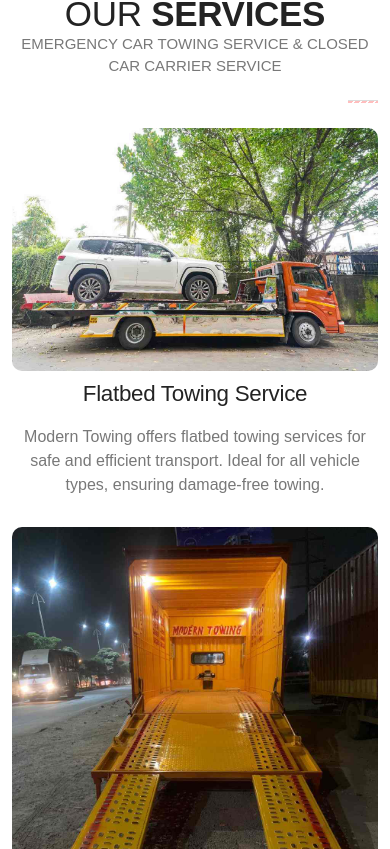
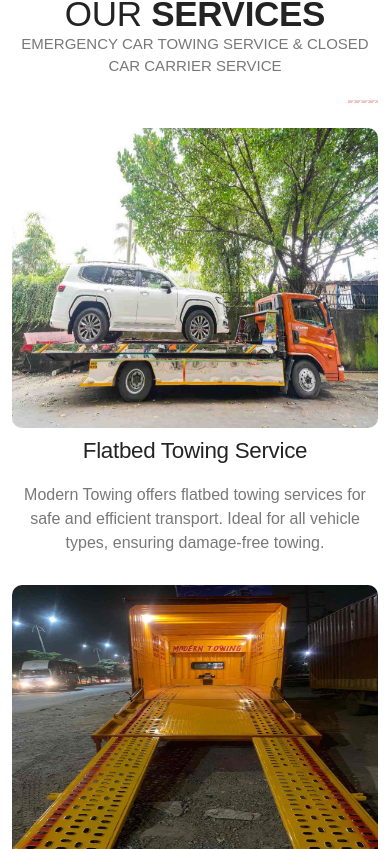
Before and after one commit to ReactNativeAmalgum/towing, a React (Create React App) app: page / in a window 390 px wide. Shown: the part 2955-3804 px from the top of the page. Built offline with nearby package versions, Linux system fonts and the light colour scheme.

Commit message:
Homeservice

```diff
--- a/src/Pages/Inc/HomeService.css
+++ b/src/Pages/Inc/HomeService.css
@@ -17,7 +17,7 @@
     margin-top: 10px;
 }
 .carImgCont{
-    width: 300px;
+    width: 100%;
     height: 300px;
 
 }
@@ -25,7 +25,9 @@
     height: 100%;
     width: 100%;
 }
-
+.topmargin_30{
+ padding-bottom: 50px;
+}
 @media(max-width:1199px){
     .custom-homeservice-col{
         display: flex;
@@ -34,8 +36,8 @@
 }
 @media(max-width:769px){
     .carImgCont{
-        width: 200px;
-        height: 200px;
+        /* width: 200px;
+        height: 200px; */
     }
     .carImgCont img{
         width: 100%;
@@ -52,7 +54,7 @@
 @media(max-width:426px){
     .carImgCont{
         width: 100%;
-        height: 100%;
+        /* height: 100%; */
     }
     .carImgCont img{
         width: 100%;
--- a/src/Pages/Inc/HomeService.jsx
+++ b/src/Pages/Inc/HomeService.jsx
@@ -23,13 +23,10 @@ export default function HomeService() {
                     {
                         serviceDetail.map((service, i) => (
                             <div key={i} className="col-md-4 homeservcie-card-cont ">
-                                <div className="with_padding">
                                 <div className="teaser text-center custom-homeservice-col">
-                                        <div className='eee'>
                                     <div className='carImgCont'>
-                                            <img style={{borderRadius:10,}} src={service.img[0]} alt={service.title} />
+                                        <img style={{ borderRadius: 10, }} src={service.img[0]} alt={service.title} />
 
-                                            </div>
                                     </div>
                                     <h4 className="regular title-cont">
                                         <a href={`/service/${service.slug}`}>{service.title}</a>
@@ -37,7 +34,6 @@ export default function HomeService() {
                                     <p>
                                         {service.homeDescp}
                                     </p>
-                                    </div>
                                 </div>
                             </div>
                         ))
```
Also changed, not shown: src/index.css. Lines whose indentation alone changed are shown as unchanged.
